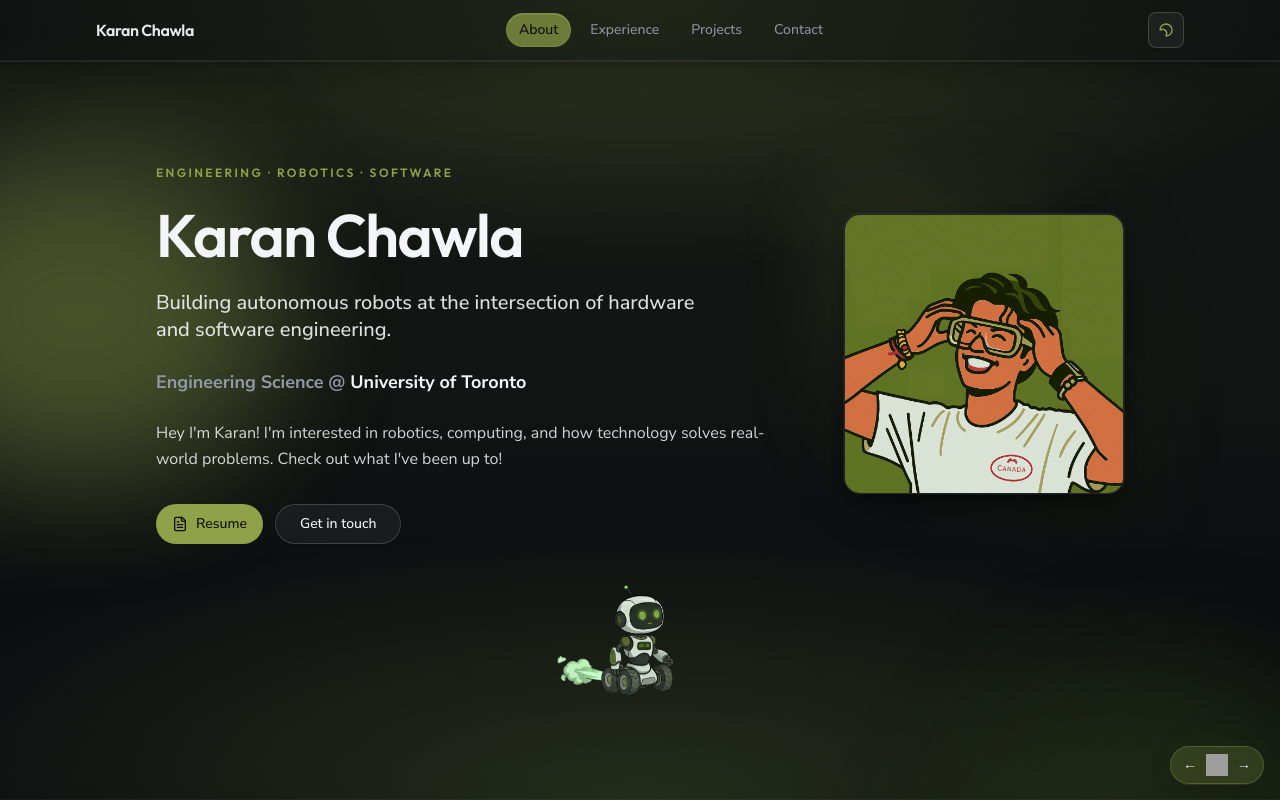
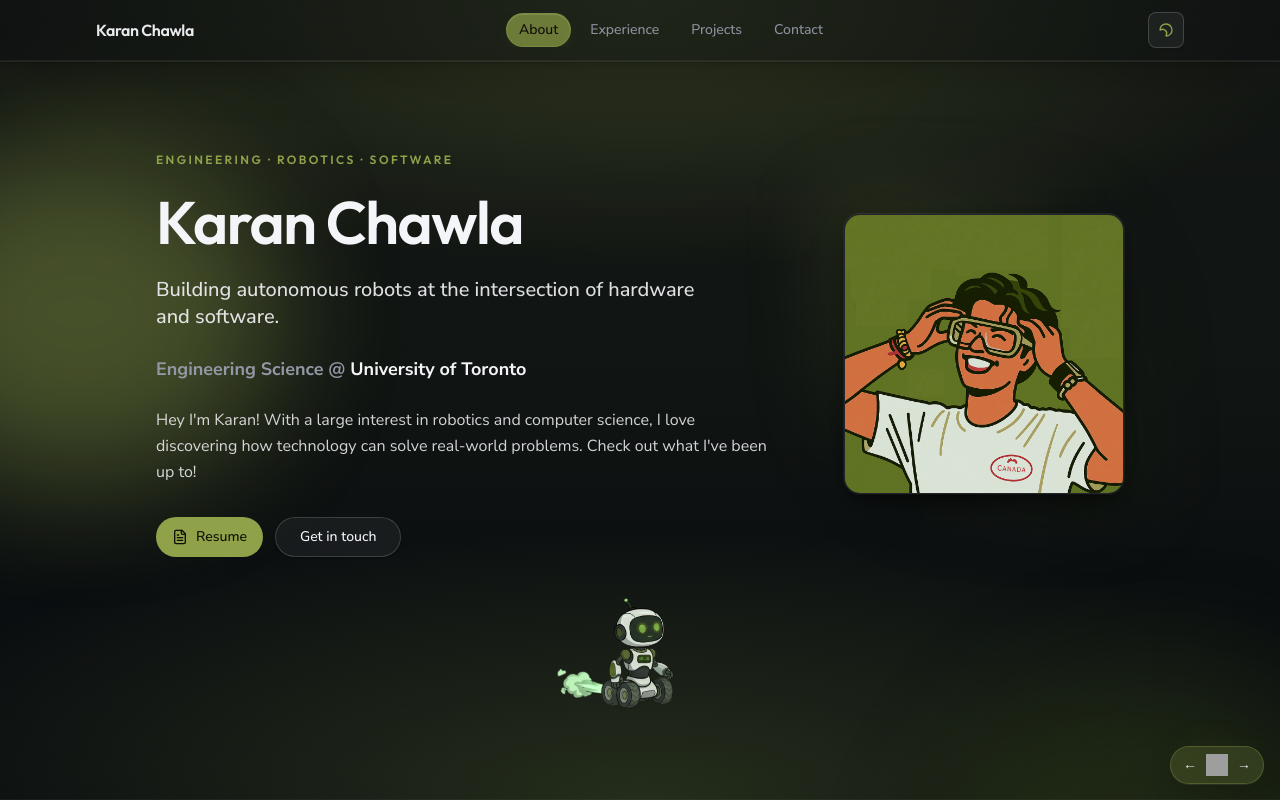
Before and after one commit to KaranChawlaD/Personal-Website-V2, a Next.js app: page / in a window 1280 px wide. Shown: the top 800 px of the page. Built offline with nearby package versions, Linux system fonts and the light colour scheme; grey boxes are pictures that could not be loaded.

Commit message:
chore: bio adjustment

```diff
--- a/app/personal-website-client.tsx
+++ b/app/personal-website-client.tsx
@@ -297,15 +297,15 @@
                   Karan Chawla
                 </h1>
                 <p className="max-w-xl text-lg font-medium leading-snug text-foreground/90 sm:text-xl">
-                  Building autonomous robots at the intersection of hardware and software engineering.
+                  Building autonomous robots at the intersection of hardware and software.
                 </p>
                 <p className="text-base font-bold text-muted-foreground sm:text-lg">
                   Engineering Science @{" "}
                   <a className="text-foreground font-bold hover:underline" href="https://www.utoronto.ca/" target="_blank" rel="noopener noreferrer">University of Toronto</a>
                 </p>
                 <p className="max-w-prose text-base leading-relaxed text-foreground/85">
-                  Hey I&apos;m Karan! I&apos;m interested in robotics, computing, and
-                  how technology solves real-world problems. Check out what I&apos;ve been up to!
+                  Hey I&apos;m Karan! With a large interest in robotics and computer science, I love discovering how technology can solve real-world problems.
+ Check out what I&apos;ve been up to!
                 </p>
                 <div className="flex flex-wrap justify-center gap-3 pt-2 sm:justify-start">
                   <Button asChild size="lg" className="rounded-full px-6">
```
